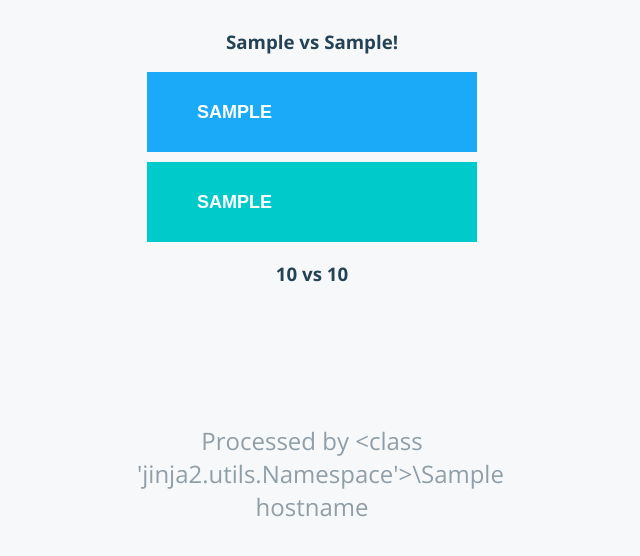
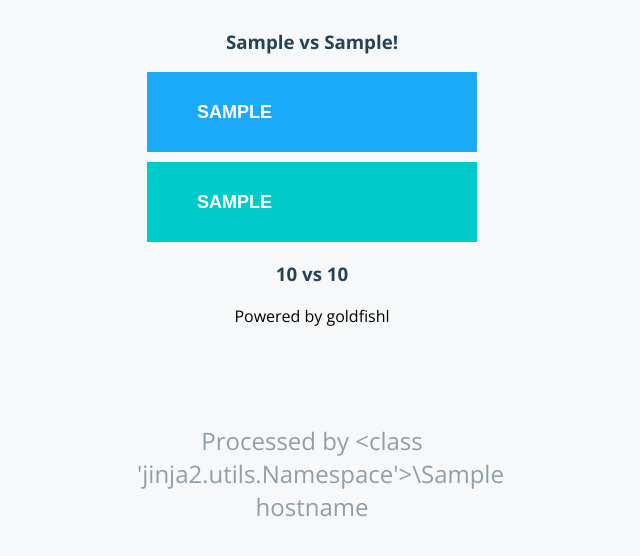
Before and after one commit to okteto/compose-getting-started, a Flask app: template vote/templates/index.html in a window 1280 px wide. Shown: the top 556 px of the page, without its empty margins (328-968 px from the left). Run offline with Flask 3, Linux system fonts and the light colour scheme; the template is opened without the code that fills it: most values are stand-ins (such as "Sample title", 1, 10 or a date in 2020); some libraries are stand-ins or nearby versions.

Commit message:
add sign for goldfishl

```diff
--- a/vote/templates/index.html
+++ b/vote/templates/index.html
@@ -22,6 +22,9 @@
         <div id="hostname">
             <p>Processed by {{namespace}}\{{hostname}}</p>
         </div>
+        <div>
+            <p>Powered by goldfishl</p>
+        </div>
       </div>
     </div>
     <script src="http://code.jquery.com/jquery-latest.min.js" type="text/javascript"></script>
```
